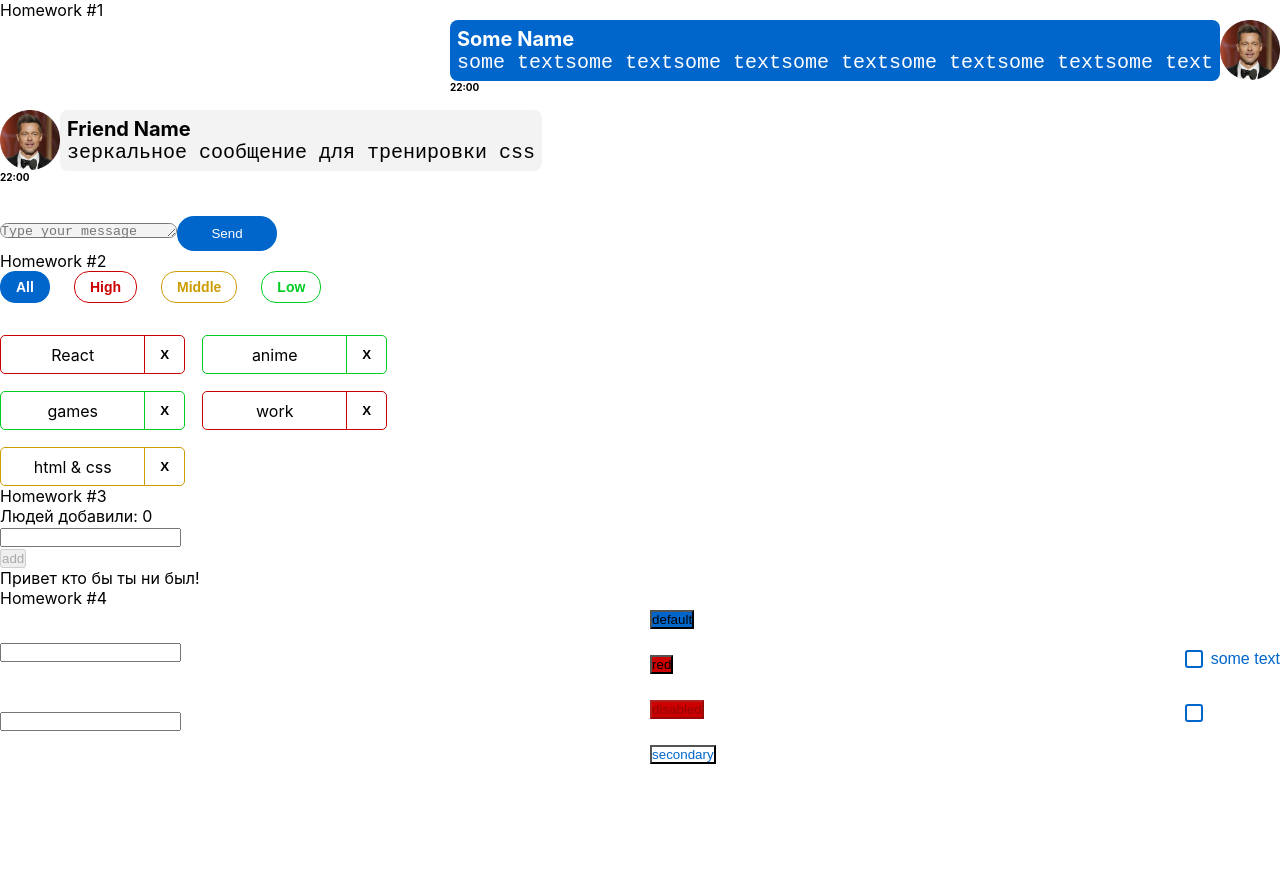
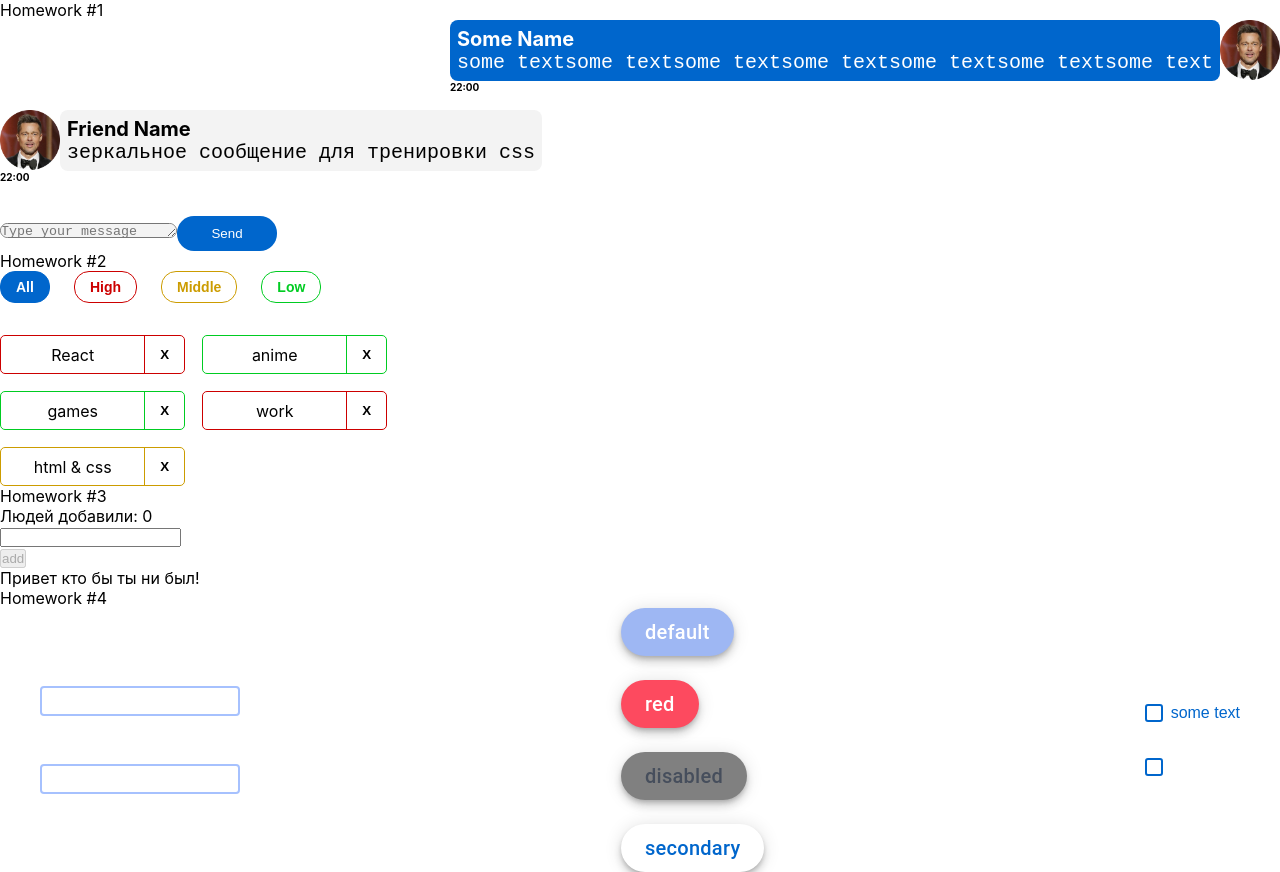
Before and after one commit to AnastasiaK17/hws2, a React (Create React App) app: page /#/pre-junior in a window 1280 px wide. Before the commit this address led to /. Before the commit the page ends 800 px from the top, so only its background shows below. Built offline with nearby package versions, Linux system fonts and the light colour scheme.

Commit message:
hw04 done

```diff
--- a/src/s2-homeworks/hw04/common/c1-SuperInputText/SuperInputText.module.css
+++ b/src/s2-homeworks/hw04/common/c1-SuperInputText/SuperInputText.module.css
@@ -1,7 +1,13 @@
 .input:focus {
+    outline: none;
 }
 
 .input {
+    height: 30px;
+    width: 200px;
+    border: 2px solid #a6c1fe;
+    border-radius: 4px;
+    margin-left: 40px;
 }
 
 .inputWrapper {
@@ -18,4 +24,5 @@
 }
 
 .error {
+    color: #cc0000;
 }
--- a/src/s2-homeworks/hw04/common/c2-SuperButton/SuperButton.module.css
+++ b/src/s2-homeworks/hw04/common/c2-SuperButton/SuperButton.module.css
@@ -1,41 +1,83 @@
 .button {
-
+    align-items: center;
+    appearance: none;
+    background-color: #fff;
+    border-radius: 24px;
+    border-style: none;
+    box-shadow: rgba(0, 0, 0, .2) 0 3px 5px -1px,rgba(0, 0, 0, .14) 0 6px 10px 0,rgba(0, 0, 0, .12) 0 1px 18px 0;
+    box-sizing: border-box;
+    color: #3c4043;
+    cursor: pointer;
+    display: inline-flex;
+    fill: currentcolor;
+    font-family: "Google Sans",Roboto,Arial,sans-serif;
+    font-size: 20px;
+    font-weight: 500;
+    height: 48px;
+    justify-content: center;
+    letter-spacing: .25px;
+    line-height: normal;
+    max-width: 100%;
+    overflow: visible;
+    padding: 2px 24px;
+    position: relative;
+    text-align: center;
+    text-transform: none;
+    transition: box-shadow 280ms cubic-bezier(.4, 0, .2, 1),opacity 15ms linear 30ms,transform 270ms cubic-bezier(0, 0, .2, 1) 0ms;
+    user-select: none;
+    -webkit-user-select: none;
+    touch-action: manipulation;
+    width: auto;
+    will-change: transform,opacity;
+    z-index: 0;
 }
 
 .disabled {
     background-color: gray;
+    color: #464e5c
 }
 
 .secondary {
-   background-color: white;
     color: #0066cc;
+    background-color: #FFFFFF;
 }
 
 .default {
-    background-color: #0066cc
+    background-color: #9eb7f3;
+    color: white;
 }
 
 .red {
-    background-color: #cc0000;
+    background-color: #fd4a5f;
+    color: white;
 }
 
 .default:hover {
+    background-color: #a6c1fe;
 }
 
 .red:hover {
+    background-color: #fd787f;
 }
 
 .secondary:hover {
+    background-color: #e6f1ff
 }
 
 
 .default:active {
+    outline: none;
+    border: 2px solid #9eb7f3;
 }
 
 .secondary:active {
+    outline: none;
+    border: 2px solid #9eb7f3;
 }
 
 .red:active {
+    outline: none;
+    border: 2px solid #fd4a5f
 }
 
 .button:disabled {
--- a/src/s2-homeworks/hw04/common/c2-SuperButton/SuperButton.tsx
+++ b/src/s2-homeworks/hw04/common/c2-SuperButton/SuperButton.tsx
@@ -17,7 +17,12 @@ const SuperButton: React.FC<SuperButtonPropsType> = (
         ...restProps // все остальные пропсы попадут в объект restProps, там же будет children
     }
 ) => {
-    const finalClassName = `${s.button}  ${xType==='red' ? s.red : xType === 'secondary' ? s.secondary : s.default } ${disabled ? s.disabled :  ''} `
+    const finalClassName =  s.button
+        + (disabled ?
+            ' ' + s.disabled
+            : xType === 'red'
+                ? ' ' + s.red : xType === 'secondary' ? ' ' + s.secondary : ' ' + s.default)
+        + (className ? ' ' + className : '')
 
 
     return (
--- a/src/s2-homeworks/hw04/common/c3-SuperCheckbox/SuperCheckbox.module.css
+++ b/src/s2-homeworks/hw04/common/c3-SuperCheckbox/SuperCheckbox.module.css
@@ -41,4 +41,5 @@
 .spanClassName {
     font-family: 'Montserrat', sans-serif;
     color: #06c;
+    margin-right: 40px;
 }
```
